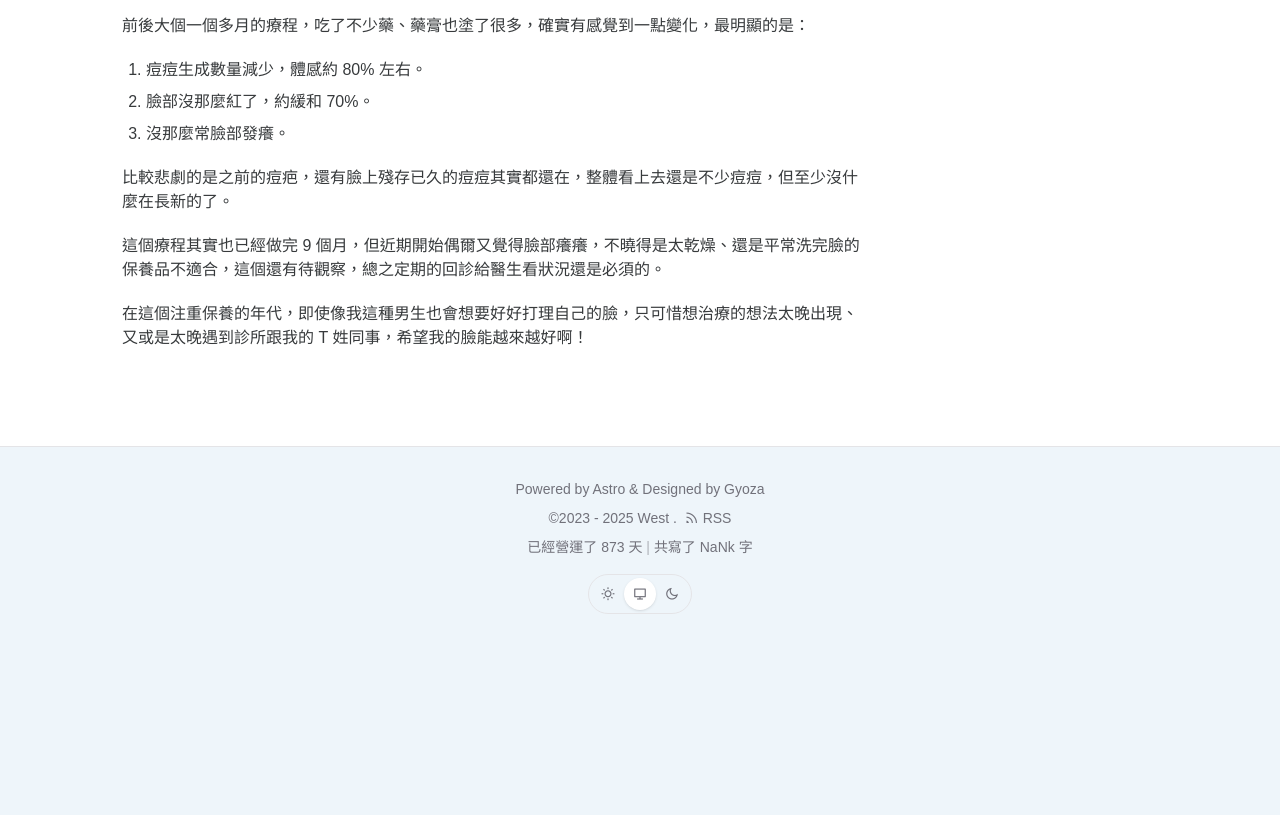
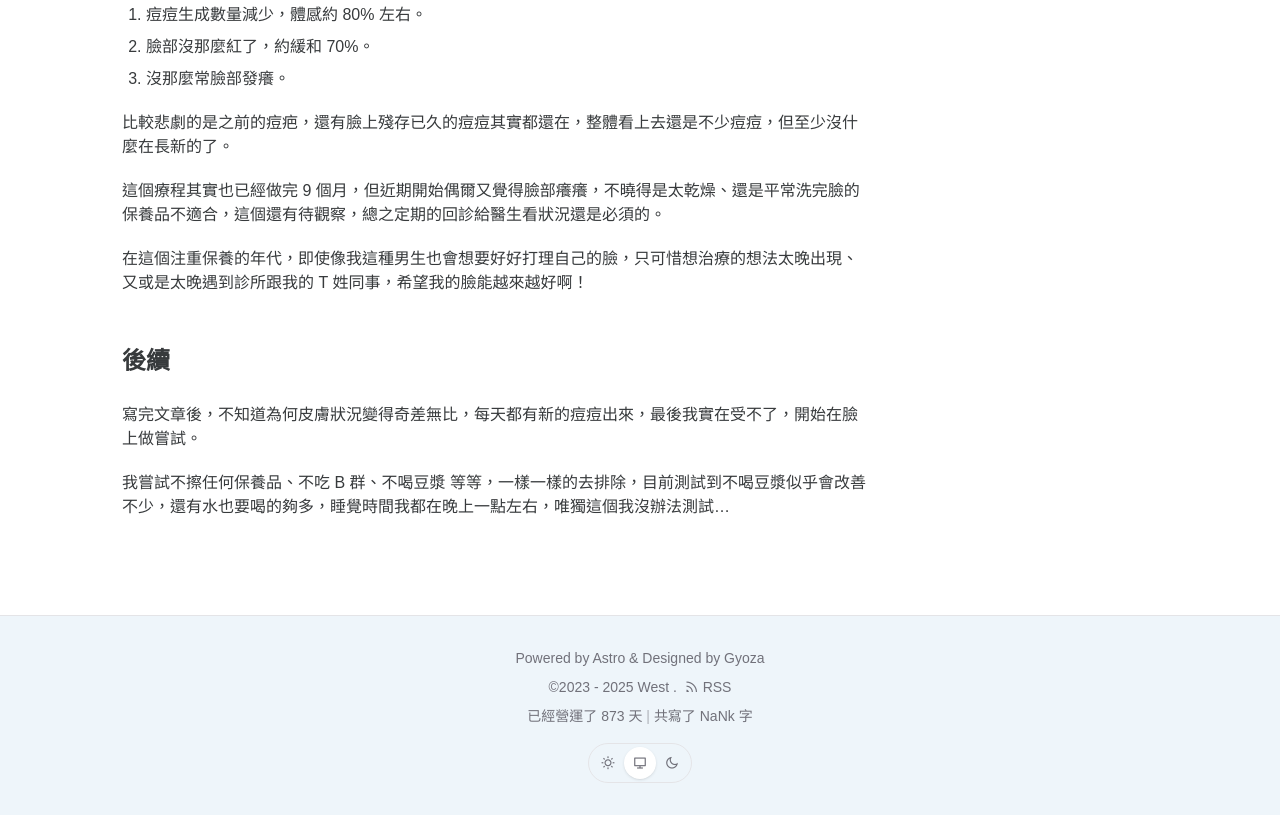
Before and after one commit to westleft/westleft.github.io, an Astro site: page /posts/mites in a window 1280 px wide. Shown: the part 1974-2789 px from the top of the page. Before the commit the page ends 2620 px from the top, so only its background shows below. Built offline with nearby package versions, Linux system fonts and the light colour scheme; Astro itself is replaced by a stand-in of ours; some packages are replaced by stand-ins of ours.

Commit message:
chore: edit post

```diff
--- a/src/content/posts/mites.md
+++ b/src/content/posts/mites.md
@@ -1,6 +1,7 @@
 ---
 title: 你幹嘛啦蠕形蟎蟲
 date: 2025-06-15
+lastMod: 2025-09-30
 summary: '過去幾年我一直飽受臉上長痘痘的困擾，家人最常問我的問題就是：「啊你怎麼又長痘痘？」'
 category: 生活
 ---
@@ -48,3 +49,9 @@ category: 生活
 這個療程其實也已經做完 9 個月，但近期開始偶爾又覺得臉部癢癢，不曉得是太乾燥、還是平常洗完臉的保養品不適合，這個還有待觀察，總之定期的回診給醫生看狀況還是必須的。
 
 在這個注重保養的年代，即使像我這種男生也會想要好好打理自己的臉，只可惜想治療的想法太晚出現、又或是太晚遇到診所跟我的 T 姓同事，希望我的臉能越來越好啊！
+
+## 後續
+
+寫完文章後，不知道為何皮膚狀況變得奇差無比，每天都有新的痘痘出來，最後我實在受不了，開始在臉上做嘗試。
+
+我嘗試不擦任何保養品、不吃 B 群、不喝豆漿 等等，一樣一樣的去排除，目前測試到不喝豆漿似乎會改善不少，還有水也要喝的夠多，睡覺時間我都在晚上一點左右，唯獨這個我沒辦法測試...
```
